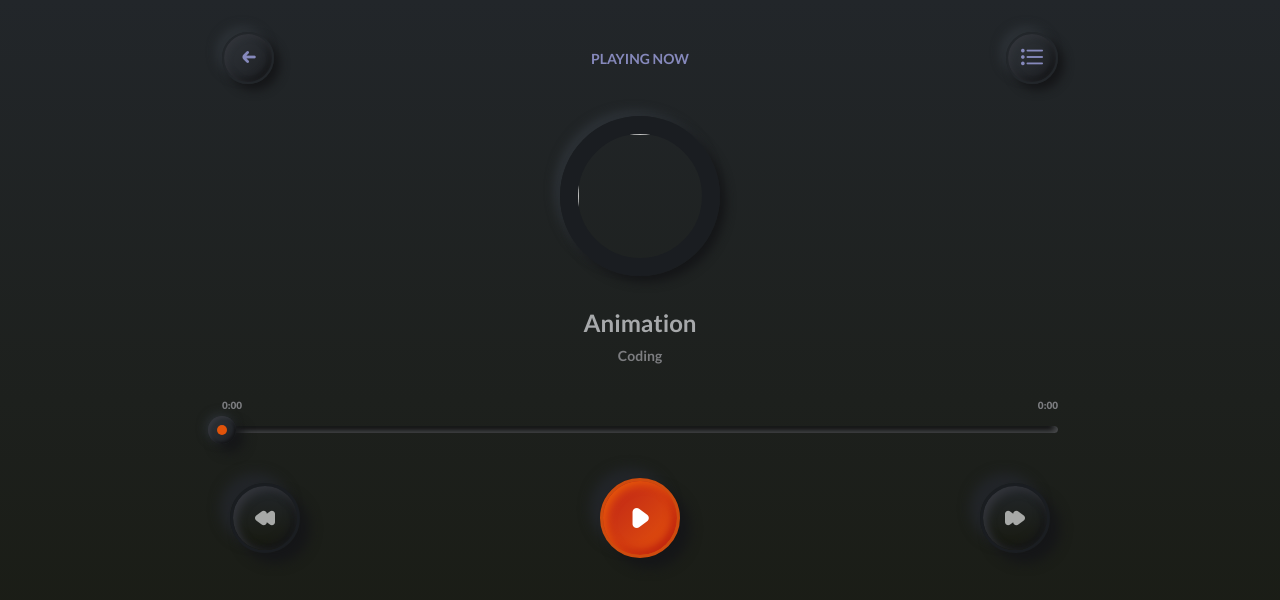
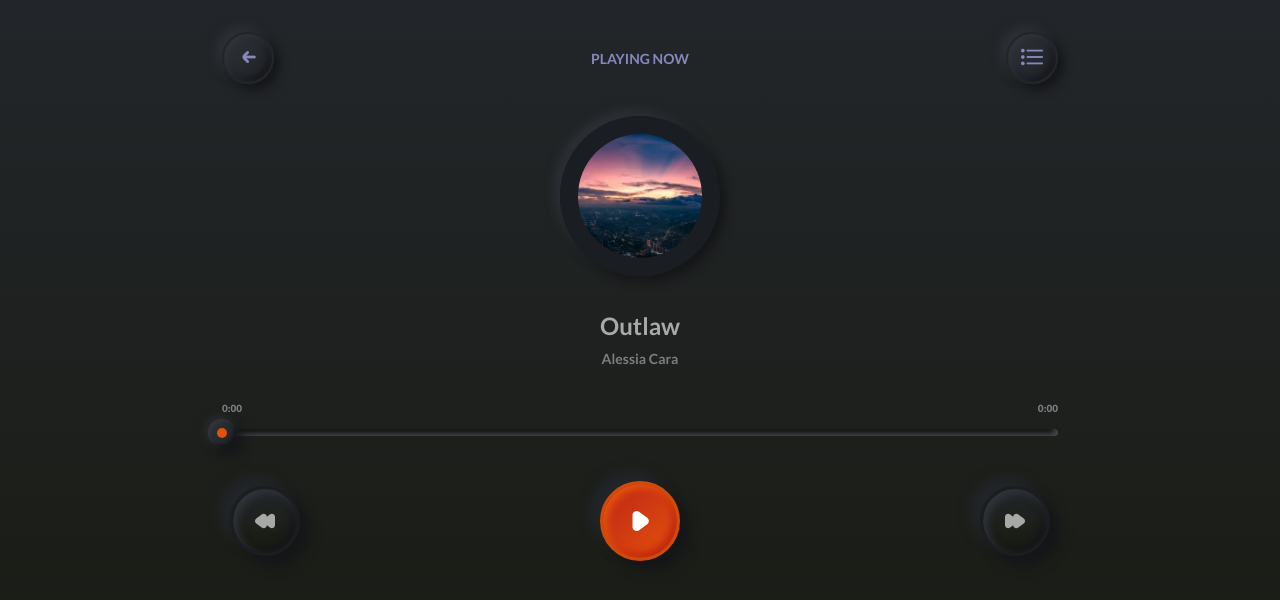
Before and after one commit to Toothless64652/music-player-, a plain HTML site: page index.html in a window 1280 px wide. Drawn offline with nearby package versions, Linux system fonts and the light colour scheme; files whose address does not match are found by name.

Commit message:
Update index.html

```diff
--- a/index.html
+++ b/index.html
@@ -22,7 +22,7 @@
 
         <div class="player">
             <div class="img-area">
-                <img src="./img/img-0.jpg" alt="">
+                <img src="./img-0.jpg" alt="">
             </div>
 
             <div class="song-details">
@@ -37,7 +37,7 @@
                 </div>
                 <div class="progress-area">
                     <div class="progress-bar">
-                        <audio src="./music/02 Fireboy DML - Vibration (NetNaija.com).mp3" id="main-audio"></audio>
+                        <audio src="./02 Fireboy DML - Vibration (NetNaija.com).mp3" id="main-audio"></audio>
                     </div>
                 </div>
             </div>
@@ -56,7 +56,7 @@
         </div>
 
     </div>
-    <script src="./js/music.js"></script>
+    <script src="./music.js"></script>
     <script src="./musicmain.js"></script>
 </body>
 </html>
```
